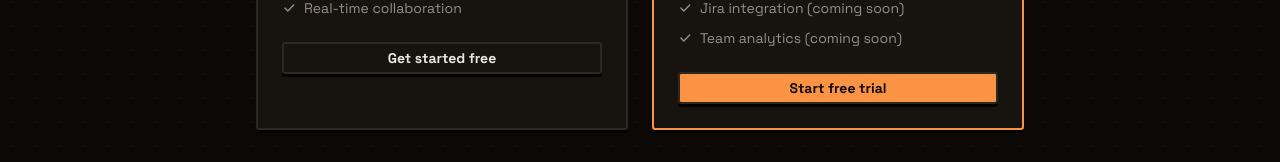
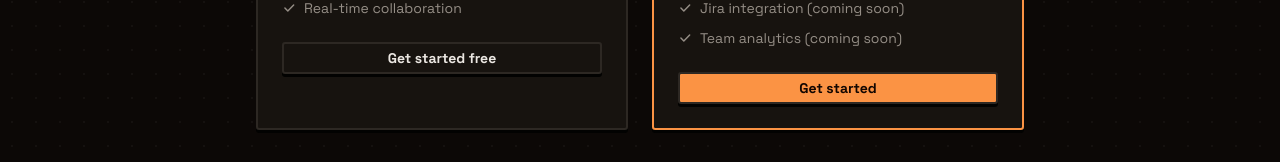
Before and after one commit to mshadmanrahman/ceremonies, a Next.js app: page / in a window 1280 px wide. Shown: the part 1738-1900 px from the top of the page. Built offline with nearby package versions, Linux system fonts and the light colour scheme; no server answers.

Commit message:
fix: change "Start free trial" to "Get started" on pricing card
No trial period is configured in Stripe, so the CTA was misleading.

```diff
--- a/src/app/page.tsx
+++ b/src/app/page.tsx
@@ -247,7 +247,7 @@ export default function Home() {
               </ul>
               <div className="mt-6">
                 <LinkButton href="/sign-in" className="w-full">
-                  Start free trial
+                  Get started
                 </LinkButton>
               </div>
             </div>
```
